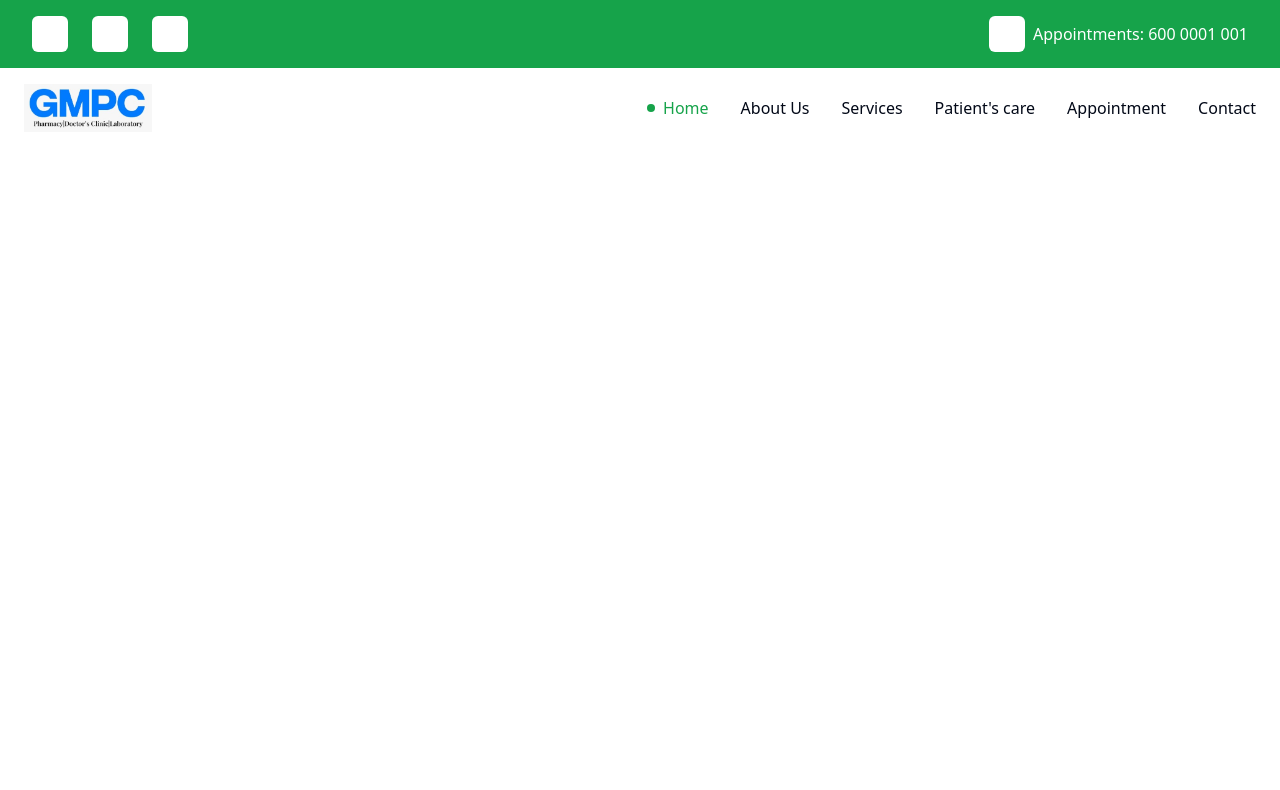
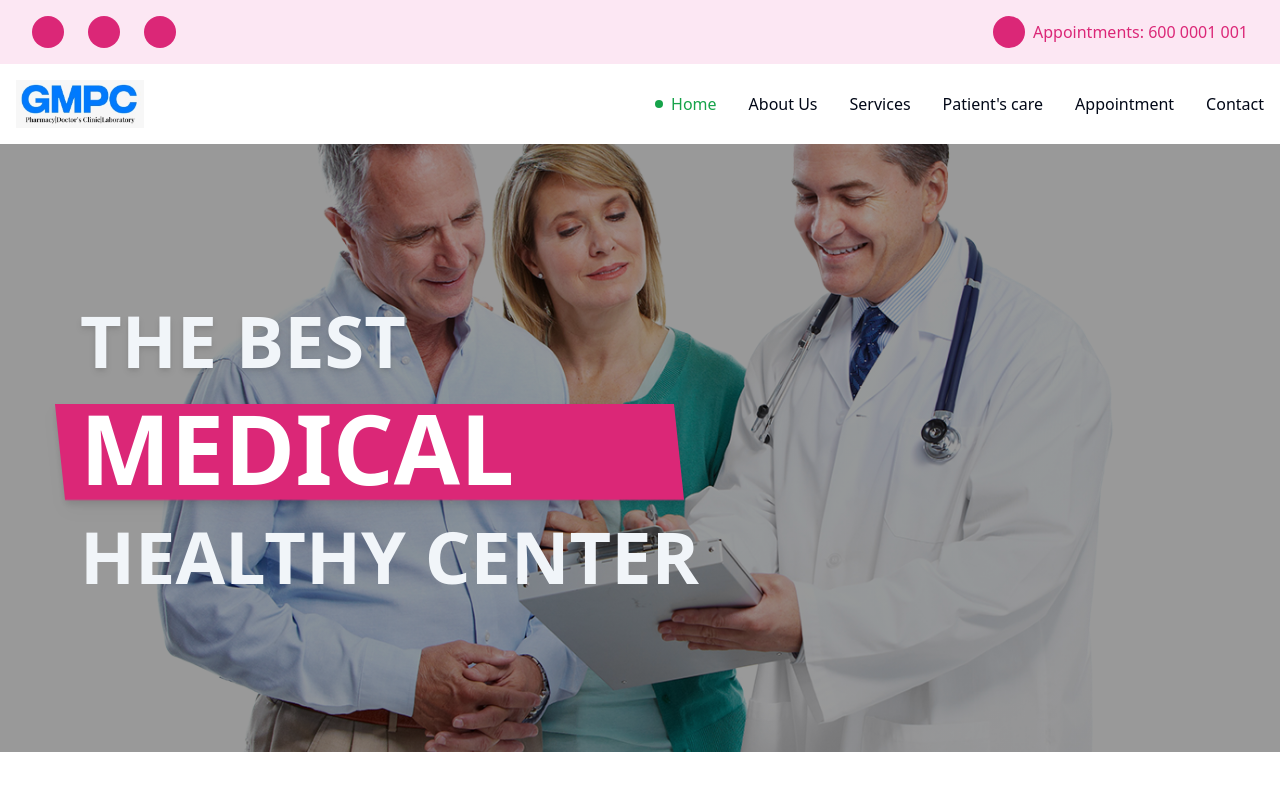
Before and after one commit to rajkumar23411/gmpc, a React (Vite) app: page / in a window 1280 px wide. Shown: the top 790 px of the page. Built offline with nearby package versions, Linux system fonts and the light colour scheme; some icons are missing; what tailwindcss-animated would draw is missing.

Commit message:
added banner-1

```diff
--- a/src/_root/RootLayout.tsx
+++ b/src/_root/RootLayout.tsx
@@ -1,11 +1,13 @@
 import TopNavBar from "./../components/shared/TopNavBar";
 import NavBar from "@/components/shared/NavBar";
+import Banner from "./../components/shared/Banner";
 
 const RootLayout = () => {
     return (
         <div className="w-full">
             <TopNavBar />
             <NavBar />
+            <Banner />
         </div>
     );
 };
--- /dev/null
+++ b/src/components/shared/Banner.tsx
@@ -0,0 +1,19 @@
+const Banner = () => {
+    return (
+        <div className="h-[38rem] w-full flex items-center banner-1 ">
+            <div className="flex flex-col gap-3 pl-10 md:gap-6 md:pl-15 lg:pl-20 z-20">
+                <h1 className="text-4xl md:text-7xl uppercase font-semibold text-slate-100 drop-shadow-md shadow-green-900">
+                    The best
+                </h1>
+                <h1 className="text-5xl md:text-8xl uppercase font-bold text-white relative before:content-[''] before:absolute before:h-full before:w-full before:bg-pink-600 before:-z-10 before:skew-x-6 before:-left-5 before:top-1 before:drop-shadow-lg">
+                    Medical
+                </h1>
+                <h1 className="text-4xl md:text-7xl uppercase font-semibold text-slate-100">
+                    Healthy center
+                </h1>
+            </div>
+        </div>
+    );
+};
+
+export default Banner;
--- a/src/components/shared/MobileMenu.tsx
+++ b/src/components/shared/MobileMenu.tsx
@@ -16,7 +16,7 @@ const MobileMenu = ({ isBarsClicked, setIsBarsClicked }: MobileMenuProps) => {
                     isBarsClicked
                         ? "w-72 opacity-100 left-0"
                         : "w-0 opacity-0 -left-full"
-                } bg-white py-6 transition-all duration-500 ease-in-out`}
+                } bg-white py-6 transition-all duration-500 ease-in-out z-50`}
             >
                 <div className="px-4">
                     <Logo />
--- a/src/components/shared/NavBar.tsx
+++ b/src/components/shared/NavBar.tsx
@@ -10,7 +10,7 @@ const NavBar = () => {
     const [isBarsClicked, setIsBarsClicked] = useState(false);
     const location = useLocation().pathname;
     return (
-        <div className="flex items-center justify-between px-2 py-4 lg:px-6">
+        <div className="flex items-center justify-between p-4">
             <div>
                 <Logo />
             </div>
--- a/src/components/shared/TopNavBar.tsx
+++ b/src/components/shared/TopNavBar.tsx
@@ -3,7 +3,7 @@ type SocialIconBoxProps = {
 };
 export const SocialIconBox = ({ iconName }: SocialIconBoxProps) => {
     return (
-        <div className="text-sm bg-white h-7 w-7 lg:h-9 lg:w-9 lg:text-lg rounded-md text-green-700 grid-center hover:text-2xl hover:cursor-pointer transition-all duration-150">
+        <div className="text-xs md:text-sm lg:text-base text-white w-6 h-6 md:w-8 md:h-8 bg-pink-600 rounded-full grid-center cursor-pointer hover:animate-wiggle-more animate-thrice duration-100">
             <i className={iconName} />
         </div>
     );
@@ -11,15 +11,15 @@ export const SocialIconBox = ({ iconName }: SocialIconBoxProps) => {
 
 const TopNavBar = () => {
     return (
-        <div className="bg-green-600 w-full h-max flex-between px-6 py-2 lg:px-8 lg:py-4">
+        <div className="w-full h-max flex-between px-6 py-2 lg:px-8 lg:py-4 bg-pink-100">
             <div className="flex gap-3 lg:gap-6">
                 <SocialIconBox iconName="fab fa-facebook-f" />
                 <SocialIconBox iconName="fab fa-instagram" />
                 <SocialIconBox iconName="fab fa-twitter" />
             </div>
-            <div className="flex items-center gap-2">
+            <div className="flex items-center justify-end gap-2">
                 <SocialIconBox iconName="fas fa-phone-alt" />
-                <p className="font-medium text-white hidden md:block">
+                <p className="font-medium text-pink-600 hidden md:block">
                     Appointments: 600 0001 001
                 </p>
             </div>
--- a/src/global.css
+++ b/src/global.css
@@ -84,3 +84,8 @@
         @apply bg-background text-foreground;
     }
 }
+
+.banner-1 {
+    background: linear-gradient(rgba(0, 0, 0, 0.4), rgba(0, 0, 0, 0.4)),
+        url("/assets/doctors.png") center center/cover;
+}
```
Also changed, not shown: public/assets/doctors.png (added), 1 other file (tests, documents, lock files or other folders).
